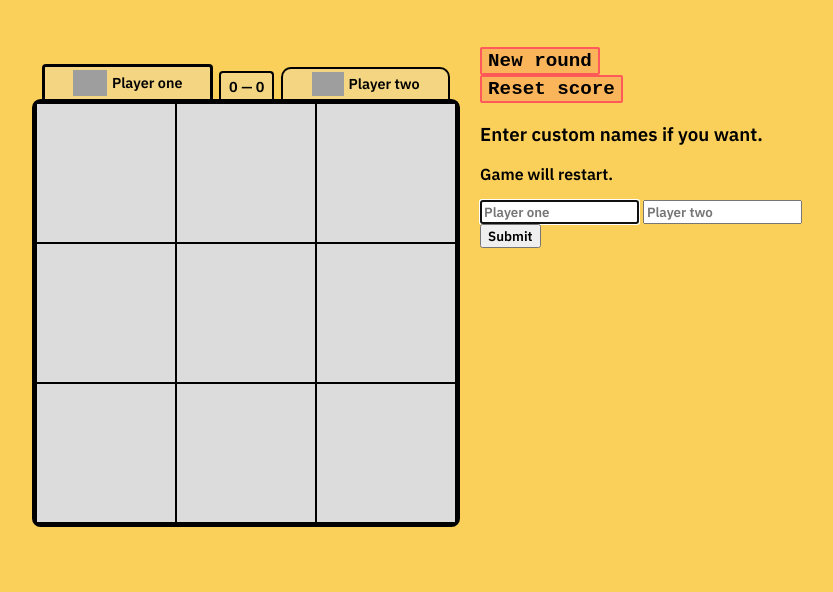
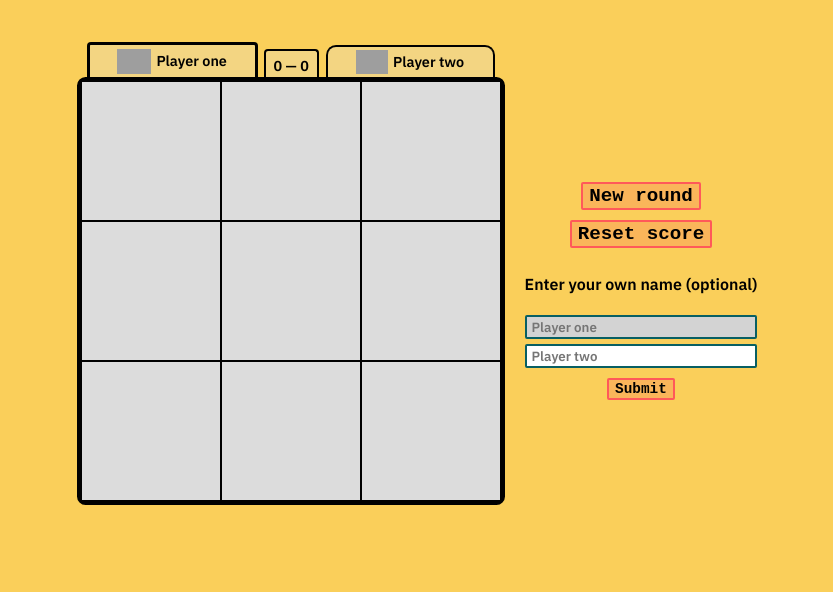
Before and after one commit to arwin4/odin-tictactoe, a plain HTML site: page index.html in a window 1280 px wide. Shown: the part 208-800 px from the top of the page, without its empty margins (223-1056 px from the left). Drawn offline with Linux system fonts and the light colour scheme; grey boxes are pictures that could not be loaded.

Commit message:
Style controls, form, title, win message

```diff
--- a/index.html
+++ b/index.html
@@ -28,9 +28,8 @@
       <div class="controls">
         <button class="control new-round">New round</button>
         <button class="control reset-score">Reset score</button>
-        <h3>Enter custom names if you want.</h3>
-        <p>Game will restart.</p>
         <form id="custom-names" action="">
+          <p>Enter your own name (optional)</p>
           <input
             type="text"
             name="player1"
@@ -55,7 +54,9 @@
             required
           />
         </form>
-        <button form="custom-names" type="submit">Submit</button>
+        <button class="control submit" form="custom-names" type="submit">
+          Submit
+        </button>
       </div>
 
       <div class="scoreboard">
--- a/style.css
+++ b/style.css
@@ -33,13 +33,15 @@ body {
   gap: 20px;
   grid-template-areas:
     'title title'
-    'scoreboard controls'
+    'scoreboard none'
     'gameboard-container controls'
     'gameboard-container controls';
 }
 
 .title {
   grid-area: title;
+
+  margin-top: 0;
 
   font-family: 'Bungee Shade', sans-serif;
   font-size: 4rem;
@@ -98,6 +100,58 @@ body {
 
 .controls {
   grid-area: controls;
+  display: flex;
+
+  flex-direction: column;
+  justify-content: center;
+  align-items: center;
+  row-gap: 10px;
+}
+
+.control {
+  display: flex;
+  align-items: center;
+
+  color: black;
+  font-size: 1.2rem;
+  font-family: 'Poppins', monospace;
+  font-weight: bold;
+
+  border: 2px solid rgb(0, 0, 0);
+  border-color: #ff5959;
+  border-radius: 2px;
+  background-color: #fab55a;
+}
+
+.control:hover {
+  cursor: pointer;
+  background-color: #f3d582;
+}
+
+.control:active {
+  background-color: #f1da9a;
+  border-color: #ea0808;
+}
+
+#custom-names {
+  display: flex;
+  flex-direction: column;
+  gap: 5px;
+}
+
+.submit {
+  font-size: 0.9rem;
+}
+
+input {
+  border: 2px solid #085f63;
+  padding-left: 5px;
+  border-radius: 2px;
+}
+
+input:focus {
+  outline: none;
+  background-color: lightgray;
 }
 
 .win-message {
@@ -113,6 +167,7 @@ body {
 
   background-color: #facf5a;
   border-radius: 10px;
+  box-shadow: 0px 0px 5px 0px rgb(0 0 0 / 75%);
 }
 
 .scoreboard {
@@ -135,7 +190,7 @@ body {
   justify-content: center;
   align-items: center;
 
-  border: 2px solid black;
+  border: 2px solid rgb(0, 0, 0);
   border-bottom: none;
   border-top-left-radius: 10px;
   border-top-right-radius: 10px;
@@ -202,28 +257,3 @@ body {
     no-repeat center center / contain;
   opacity: 30%;
 }
-
-.control {
-  display: flex;
-  align-items: center;
-
-  color: black;
-  font-size: 1.2rem;
-  font-family: 'Poppins', monospace;
-  font-weight: bold;
-
-  border: 2px solid rgb(0, 0, 0);
-  border-color: #ff5959;
-  border-radius: 2px;
-  background-color: #fab55a;
-}
-
-.control:hover {
-  cursor: pointer;
-  background-color: #f3d582;
-}
-
-.control:active {
-  background-color: #f1da9a;
-  border-color: #ea0808;
-}
```
